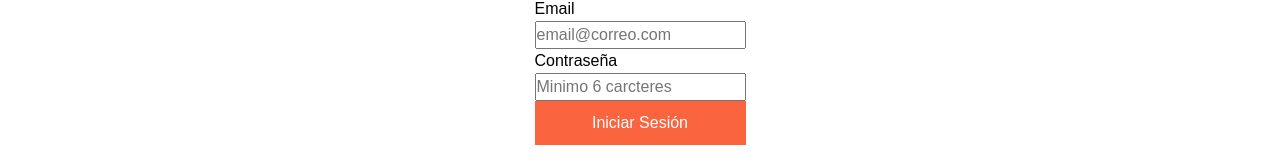
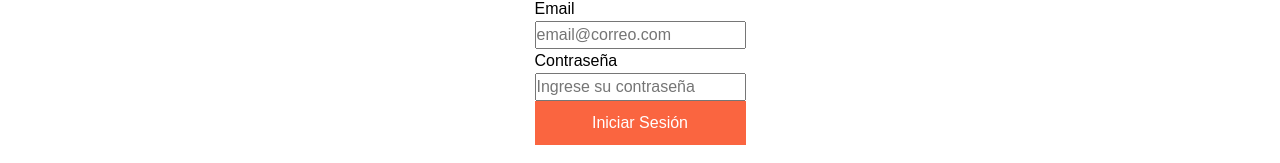
Before and after one commit to Kevin-alcaino/react-hito2, a React (Vite) app in the folder react-hito2/: page /login in a window 1280 px wide. Shown: the part 319-482 px from the top of the page. Built offline with nearby package versions, Linux system fonts and the light colour scheme.

Commit message:
se edita el placeholder de contraseña

```diff
--- a/react-hito2/src/pages/LoginPages.jsx
+++ b/react-hito2/src/pages/LoginPages.jsx
@@ -54,7 +54,7 @@ import Footer from "../components/Footer";
         id="contrasena"
         value={contrasena}
         onChange={(e) => setContrasena(e.target.value)}
-        placeholder="Minimo 6 carcteres"
+        placeholder="Ingrese su contraseña"
         required />
 
         <button type="submit">Iniciar Sesión</button>
```
